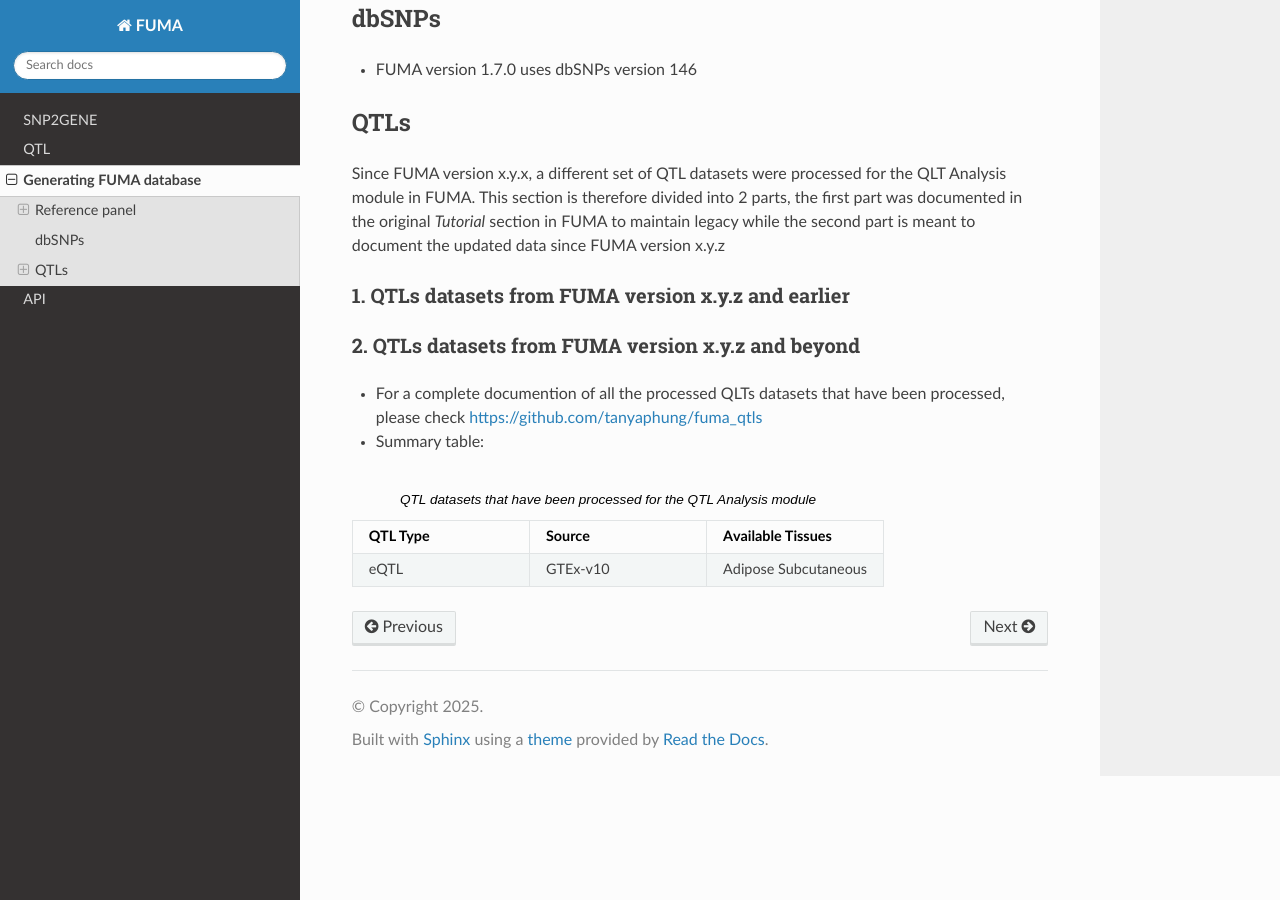
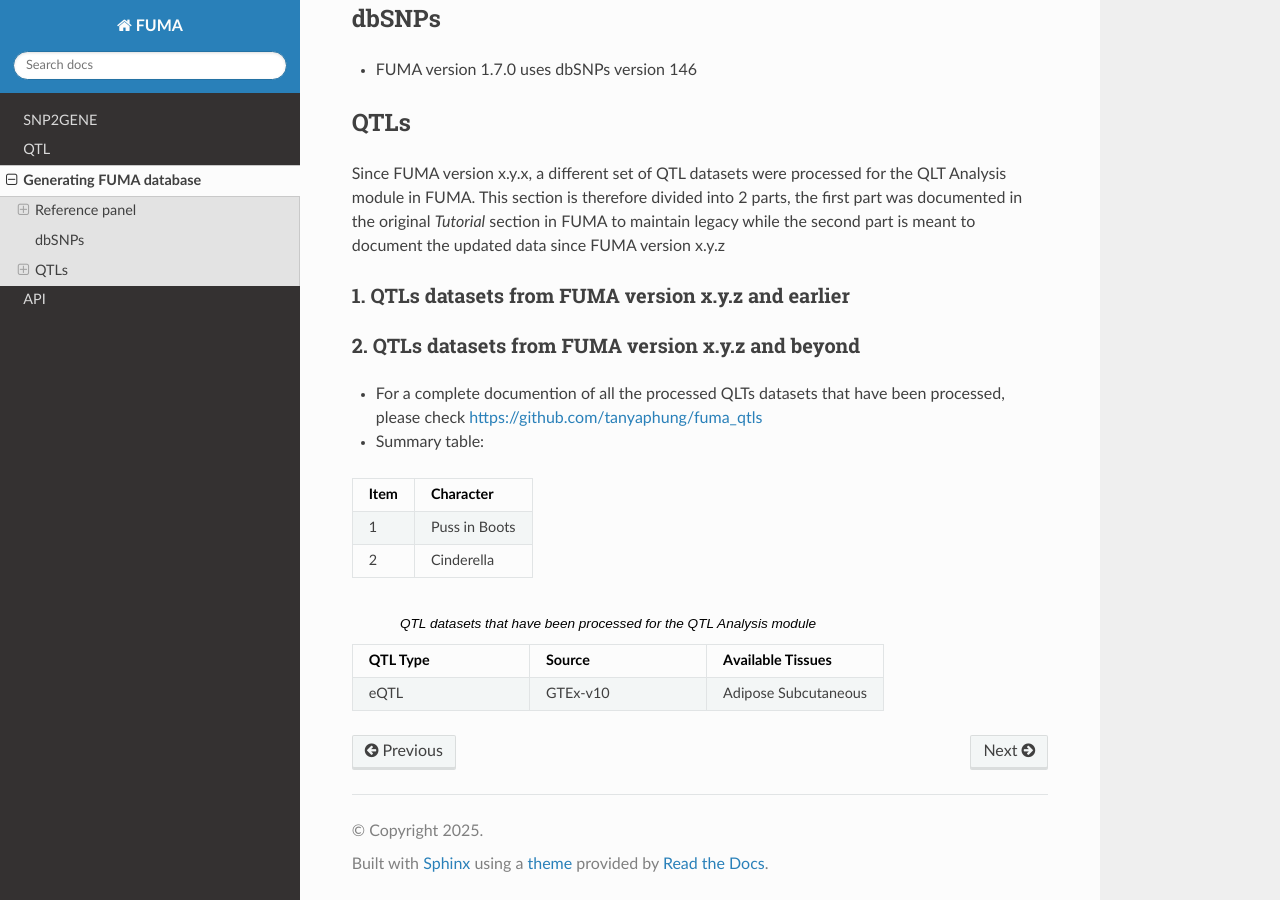
Before and after one commit to tanyaphung/fuma_docs, a Sphinx documentation site: the page built from docs/source/ref_database.rst, in a window 1280 px wide and 900 px high, scrolled down 2517 px. Built offline with Sphinx 7.4.7 and the Read the Docs theme 3.1.0, drawn with Linux system fonts in a browser that asks for light colours.

Commit message:
test table

```diff
--- a/docs/source/ref_database.rst
+++ b/docs/source/ref_database.rst
@@ -145,6 +145,15 @@ Since FUMA version x.y.x, a different set of QTL datasets were processed for the
 - For a complete documention of all the processed QLTs datasets that have been processed, please check https://github.com/tanyaphung/fuma_qtls
 - Summary table:
 
+
++------+---------------+
+| Item | Character     |
++======+===============+
+| 1    | Puss in Boots |
++------+---------------+
+| 2    | Cinderella    |
++------+---------------+
+
 .. list-table:: QTL datasets that have been processed for the QTL Analysis module
    :widths: 25 25 25
    :header-rows: 1
```
